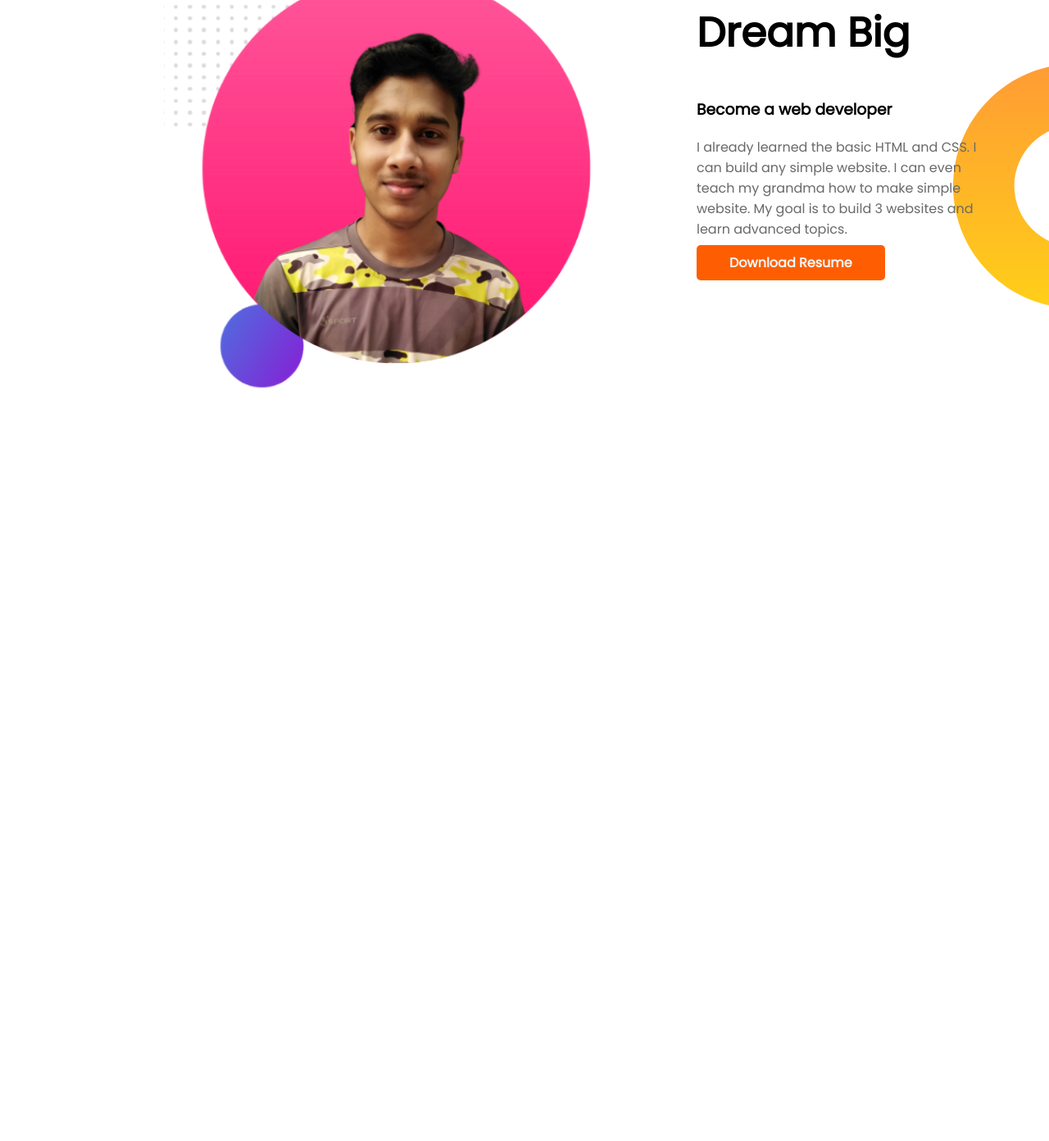
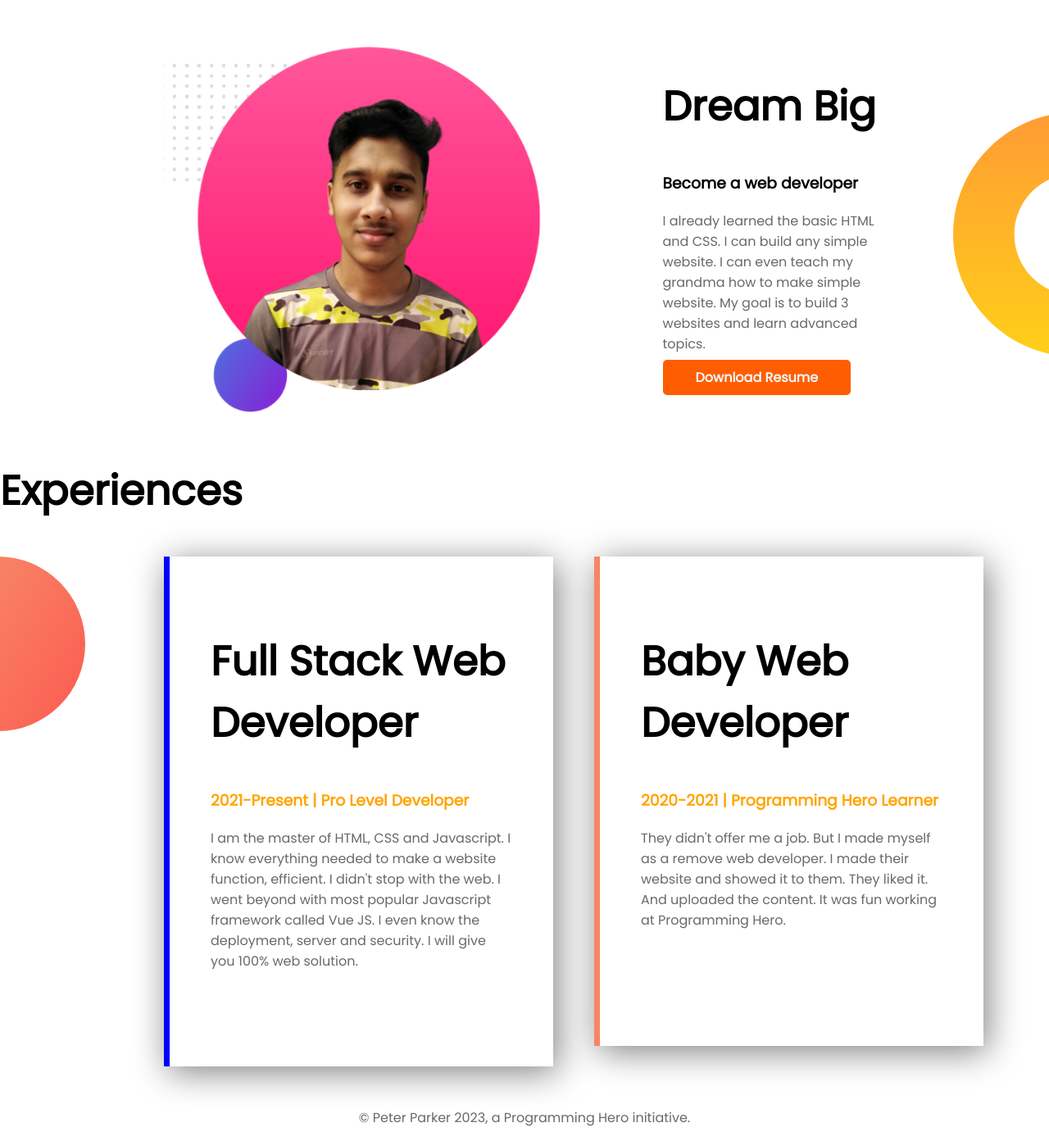
Before and after one commit to risanzahamed/develop-portfolio, a plain HTML site: page index.html in a window 1280 px wide. Shown: the part 602-1994 px from the top of the page at 82% size. Before the commit the page ends 1095 px from the top, so only its background shows below. Drawn offline with Linux system fonts and the light colour scheme; a web font is replaced by a local one.

Commit message:
completed site

```diff
--- a/index.html
+++ b/index.html
@@ -23,7 +23,7 @@
 
     </div>
     <div class="half-width">
-        <img src="Untitled design (12).png" alt="">
+        <img src="design-file.png" alt="">
     </div>
 
 </section>
@@ -46,7 +46,32 @@
 
 </section>
 
+<section>
 
+    <div>
+         <h1>Experiences</h1>
+    </div>
 
+</section>
+
+</div>
+
+<section class="flexbox-3">
+    <div class="half-width right-padding box">
+        <h1>Full Stack Web Developer</h1>
+        <h3 class="color-text">2021-Present | Pro Level Developer</h3>
+        <p>I am the master of HTML, CSS and Javascript. I know everything needed to make a website function, efficient. I didn't stop with the web. I went beyond with most popular Javascript framework called Vue JS. I even know the deployment, server and security. I will give you 100% web solution.</p>
+
+        </div>
+        <div  class="half-width box-2">
+            <h1>Baby Web Developer</h1>
+            <h3 class="color-text">2020-2021 | Programming Hero Learner</h3>
+            <p>They didn't offer me a job. But I made myself as a remove web developer. I made their website and showed it to them. They liked it. And uploaded the content. It was fun working at Programming Hero.</p>
+
+</section>
+
+<section>
+    <p id="top-margin">© Peter Parker 2023, a Programming Hero initiative.</p>
+</section>
 </body>
 </html>
--- a/style.css
+++ b/style.css
@@ -9,10 +9,19 @@
 .flexbox-2{
     display: flex;
     padding-left: 200px;
-    padding-right: 80px;
+    padding-right: 200px;
     background-image: url(dream-bg.png);
     background-repeat: no-repeat;
     background-position: right;
+    margin-top: 90px;
+}
+.flexbox-3{
+    display: flex;
+    padding-left: 200px;
+    padding-right: 80px;
+    background-image: url(exp-bg.png);
+    background-repeat: no-repeat;
+    z-index: 0;
 }
 .color-text{
     color: orange;
@@ -52,3 +61,25 @@ p{
     color: #696969;
     font-size: 16px;
 }
+
+.box{
+    padding: 50px;
+    padding-bottom: 100px;
+    border-left: solid blue 7px;
+    box-shadow: 5px 7px 40px grey;
+    height: 120%;
+    margin-right: 50px;
+}
+
+.box-2{
+    padding: 50px;
+    padding-bottom: 125px;
+    border-left: solid #f78567 7px;
+    box-shadow: 5px 7px 40px grey;
+    height: 120%;
+
+}
+#top-margin{
+    margin-top: 50px;
+    text-align: center;
+}
```
Also changed, not shown: design-file.png (added), design.png (added), exp-bg.png (renamed from developer-portfolio-master/images/exp-bg.png).
